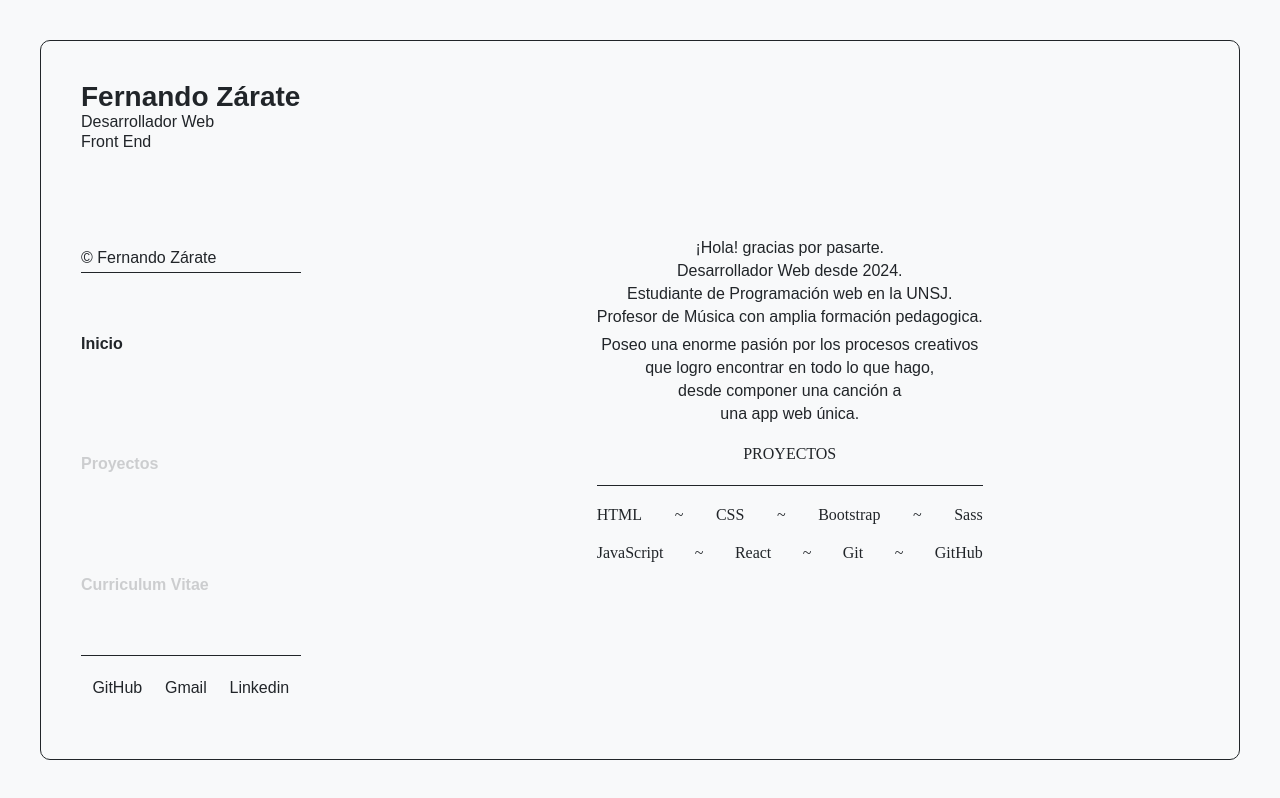
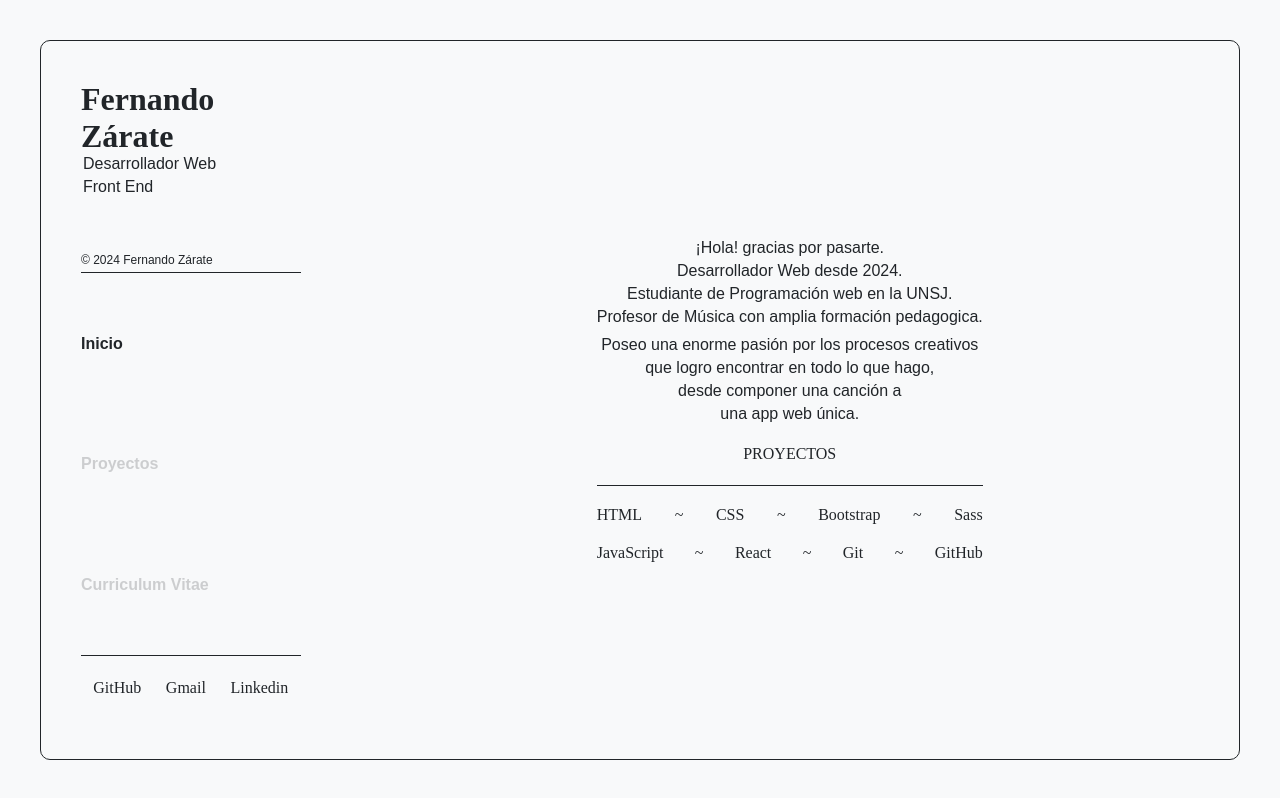
Before and after one commit to fernandozarate07/MyRepository, a React (Vite) app: page / in a window 1280 px wide. Built offline with nearby package versions, Linux system fonts and the light colour scheme; a web font is replaced by a local one.

Commit message:
Refactor NavSection

```diff
--- a/src/modules/NavSection/NavSection.jsx
+++ b/src/modules/NavSection/NavSection.jsx
@@ -1,11 +1,12 @@
 import NavBar from "../NavBar/NavBar";
 import styles from "./NavSection.module.css";
+import UnderlineButton from "../UnderlineButton/UnderlineButton.jsx";
 
 const NavSection = () => {
   return (
-    <div className={styles.navSection__container}>
+    <div className={styles.navSection}>
       {/* portal */}
-      <div className={styles.navSection__portal}>
+      <div className={styles.navSection__info}>
         <div>
           <h1 className={styles.navSection__name}>Fernando Zárate</h1>
           <p className={styles.navSection__description}>
@@ -13,24 +14,18 @@ const NavSection = () => {
             <span>Front End</span>
           </p>
         </div>
-        <span className={styles.navSection__copy}>&copy; Fernando Zárate</span>
+        <span className={styles.navSection__copy}>&copy; {new Date().getFullYear()} Fernando Zárate</span>
       </div>
       {/* main */}
       <NavBar />
       {/* contact */}
       <div className={styles.navSection__contact}>
-        <a href="#">
-          {/* <i className="fa-brands fa-square-github"></i> */}
-          GitHub
-        </a>
-        <a href="#">
-          {/* <i className="fa-solid fa-envelope"></i> */}
-          Gmail
-        </a>
-        <a href="#">
-          {/* <i className="fa-brands fa-linkedin"></i> */}
-          Linkedin
-        </a>
+        <UnderlineButton content="GitHub" link={"https://github.com/fernandozarate07"} />
+        <UnderlineButton
+          content="Gmail"
+          link={"https://mail.google.com/mail/?view=cm&fs=1&to=zaratefernandoanibal@gmail.com&su=Hola Fer!"}
+        />
+        <UnderlineButton content="Linkedin" link={"https://www.linkedin.com/in/fernando-z%C3%A1rate-6a07482a3/"} />
       </div>
     </div>
   );
--- a/src/modules/NavSection/NavSection.module.css
+++ b/src/modules/NavSection/NavSection.module.css
@@ -1,27 +1,29 @@
-.navSection__container {
+.navSection {
   width: 100%;
   height: 100%;
 
   display: grid;
   grid-template-rows: 1.5fr 3fr 0.5fr;
 }
-.navSection__portal {
+.navSection__info {
   display: flex;
   flex-direction: column;
   justify-content: space-between;
 }
 .navSection__name {
-  font-size: 1.75rem;
+  font-size: 2rem;
+  font-family: "font-one-regular";
 }
 .navSection__description {
+  padding-left: 2px;
+
   display: flex;
   flex-direction: column;
-  gap: 2px;
-
-  font-size: 1rem;
+  gap: 5px;
 }
 .navSection__copy {
   padding-bottom: 5px;
+  font-size: 0.75rem;
 }
 .navSection__contact {
   display: flex;
@@ -30,13 +32,3 @@
 
   border-top: 1px solid var(--black-color);
 }
-.navSection__contact i {
-  font-size: 1.5rem;
-  cursor: pointer;
-  transition: all 0.3s ease-in-out;
-  color: var(--gray-color);
-}
-.navSection__contact i:hover {
-  transform: scale(1.1);
-  color: var(--black-color);
-}
--- a/src/modules/UnderlineButton/UnderlineButton.jsx
+++ b/src/modules/UnderlineButton/UnderlineButton.jsx
@@ -2,13 +2,19 @@ import styles from "./UnderlineButton.module.css";
 import { useContext } from "react";
 import { AppContext } from "../AppContext/AppContext";
 
-const UnderlineButton = ({ section, content }) => {
+const UnderlineButton = ({ section, content, link }) => {
   const { setSectionState } = useContext(AppContext);
 
   return (
-    <div className={styles.btn} onClick={() => setSectionState(section)}>
+    <a
+      href={link}
+      target="_blank"
+      rel="noopener noreferrer"
+      className={styles.btn}
+      //si no existe el parametro de section no se ejecuta setSection
+      onClick={section ? () => setSectionState(section) : null}>
       <span className={styles.span}>{content}</span>
-    </div>
+    </a>
   );
 };
 export default UnderlineButton;
```
